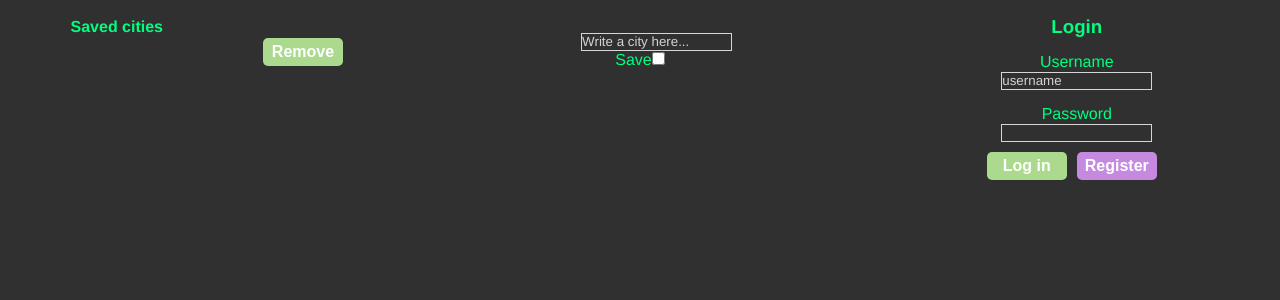
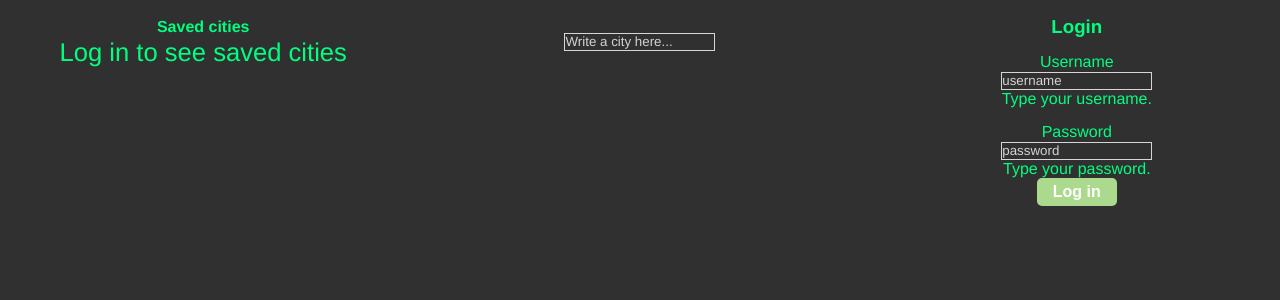
Before and after one commit to kallevo/S-sovellus, a React (Create React App) app: page / in a window 1280 px wide. Shown: the top 300 px of the page. Built offline with nearby package versions, Linux system fonts and the light colour scheme; no server answers.

Commit message:
Kirjautuminen on nyt mahdollista. Lomakkeen validointi on vielä vähän buginen ja ulos kirjautuminen ei ole vielä mahdollista.

```diff
--- a/src/App.css
+++ b/src/App.css
@@ -31,7 +31,7 @@ h1 {
   text-align: center;
   padding: 1rem;
   margin: auto;
-  max-width: 30%;
+  max-width: 50%;
 }
 .App input {
   font-family: Helvetica;
--- a/src/components/App.js
+++ b/src/components/App.js
@@ -1,15 +1,29 @@
 import '../App.css'
 import axios from 'axios'
-import {useEffect, useState} from "react";
+import {useEffect, useReducer, useRef, useState} from "react";
 import React from "react";
+import {Form} from "react-bootstrap";
+
+const formReducer = (state, event) => {
+    return {
+        ...state,
+        [event.name]: event.value
+    }
+}
 
 function App() {
 
+    const [formData, setFormData] = useReducer(formReducer, {})
     const [data, setData] = useState({});
     const [location, setLocation] = useState('');
     const [savedCities, setSavedCities] = useState([0]);
     const [save, setSave] = useState(false);
     const [validator, setValidator] = useState(false);
+    const [formValidated, setFormValidated] = useState(false);
+    const [submitting, setSubmitting] = useState(false);
+    const [notLoggedIn, setNotLoggedIn] = useState(false);
+    const formRef = useRef(null);
+    const usernameRef = useRef("");
 
     const url = `https://api.openweathermap.org/data/2.5/weather?q=${location}&units=metric&appid=895284fb2d2c50a520ea537456963d9c`
 
@@ -26,7 +40,6 @@ function App() {
 
     const searchLocation = (event) => {
         if (event.key === 'Enter' || event.button === 0) {
-
             axios.get(url)
                 .then((response) => {
                     setData(response.data);
@@ -36,7 +49,7 @@ function App() {
                     alert("Haulla ei löytynyt tuloksia!");
                 }
             });
-            if (save) {
+            if (save && !notLoggedIn) {
                 const info = {username: 'Kalle123', city: location};
                 axios
                     .post("http://localhost:8080/savecity", info)
@@ -62,6 +75,35 @@ function App() {
     }
 
     const handleLogin = (event) => {
+        const form = event.currentTarget;
+        event.preventDefault();
+        if (!form.checkValidity()) {
+            event.stopPropagation();
+            setFormValidated(true);
+        } else {
+            setTimeout(() => {
+                setSubmitting(false);
+                formRef.current.reset();
+                usernameRef.current.focus();
+                setNotLoggedIn(false);
+            }, 3000)
+            setSubmitting(true);
+            axios
+                .post("http://localhost:8080/searchuser", formData)
+                .then(res => {
+                    if (res.status === 202) {
+                        localStorage.setItem('userToken', JSON.stringify(res.data.accessToken));
+                        localStorage.setItem('username', JSON.stringify(res.data.username));
+                    } else if (res.status === 203) {
+                        alert(res.data);
+                    } else if (res.status === 201) {
+                        alert(res.data);
+                    }
+                }).catch(error => {
+                alert("Error logging in. Try again.");
+            })
+            setFormValidated(false);
+        }
 
     }
 
@@ -85,8 +127,29 @@ function App() {
         })
     }
 
+    const handleChange = event => {
+        setFormData({
+            name: event.target.name,
+            value: event.target.value,
+        });
+    }
+
+    const checkIfLoggedIn = () => {
+        console.log("Checked");
+        const token = localStorage.getItem("userToken");
+        if (token === null) {
+            return false;
+        }
+        const tokenObj = JSON.parse(token);
+        console.log("Token: ", tokenObj);
+        return true;
+    }
 
     useEffect(() => {
+        if (!checkIfLoggedIn()) {
+            setNotLoggedIn(true);
+            return;
+        }
         const userinfo = {username: 'Kalle123'};
         axios
             .post("http://localhost:8080/getusercities", userinfo)
@@ -101,7 +164,7 @@ function App() {
             }
         })
         console.log(savedCities);
-    }, [data]);
+    }, [data, notLoggedIn]);
 
     return (
         <div className="App">
@@ -113,7 +176,7 @@ function App() {
                     </tr>
                     </thead>
                     <tbody>
-                    {savedCities.map(city => (
+                    {!notLoggedIn && savedCities.map(city => (
                         <tr key={"" + city.save_id}>
                             <td onClick={function () {
                                 setLocation(() => city.name)
@@ -126,6 +189,7 @@ function App() {
                     ))}
                     </tbody>
                 </table>
+                {notLoggedIn &&<p>Log in to see saved cities</p> }
             </div>
             <div className="search-div">
                 <div className="search">
@@ -134,9 +198,12 @@ function App() {
                         onKeyPress={searchLocation}
                         placeholder='Write a city here...'
                         type="text"/>
-                    Save
-                    <input
-                        className="pointer" type="checkbox" onClick={handleCheckBoxClick}/>
+                    {!notLoggedIn &&
+                        <div>
+                        Save
+                        <input className="pointer" type="checkbox" onClick={handleCheckBoxClick}/>
+                        </div>
+                    }
                 </div>
                 <div className="container">
                     <div className="top">
@@ -170,23 +237,31 @@ function App() {
                 </div>
             </div>
 
-
+            {notLoggedIn &&
             <div className="login">
                 <h3>Login</h3>
-                <form className="loginForm">
-                    <div className="inputgroup">
-                        <label>Username</label>
-                        <input type="text" name="username" placeholder="username"/>
-                    </div>
-                    <div className="inputgroup">
-                        <label>Password</label>
-                        <input type="password" name="password"/>
-                    </div>
-                    <button className="loginBtn" onClick={handleLogin}>Log in</button>
-                    <button className="regBtn" onClick={handleRegister}>Register</button>
-                </form>
-            </div>
-
+                <Form noValidate validated={formValidated} ref={formRef} onSubmit={handleLogin} className="loginForm">
+                    <Form.Group controlId="username" className="inputgroup">
+                        <Form.Label>Username</Form.Label>
+                        <Form.Control required type="text" onChange={handleChange} name="username" placeholder="username" ref={usernameRef}/>
+                        <Form.Control.Feedback type="invalid">
+                            Type your username.
+                        </Form.Control.Feedback>
+                    </Form.Group>
+                    <Form.Group controlId="password" className="inputgroup">
+                        <Form.Label>Password</Form.Label>
+                        <Form.Control required type="password" onChange={handleChange} name="password" placeholder="password"/>
+                        <Form.Control.Feedback type="invalid">
+                            Type your password.
+                        </Form.Control.Feedback>
+                    </Form.Group>
+                    <button type={"submit"} className="loginBtn">Log in</button>
+                    {submitting &&
+                        <p>Logging in...</p>
+                    }
+                </Form>
+            </div>}
+            {!notLoggedIn && <button className="loginBtn">Log out</button>}
         </div>
     );
 }
--- a/src/server.js
+++ b/src/server.js
@@ -109,7 +109,7 @@ app.post('/searchuser', urlencodedParser, (req, res) => {
                     if (comparisonresponse) {
                         const accesstoken = jwt.sign({username: username}, secrets.jwtSecret,
                             {expiresIn: "1h"})
-                        res.status(202).json({accessToken: accesstoken})
+                        res.status(202).json({accessToken: accesstoken, username: username})
                     } else {
                         res.status(203).send("Password incorrect.");
                     }
```
